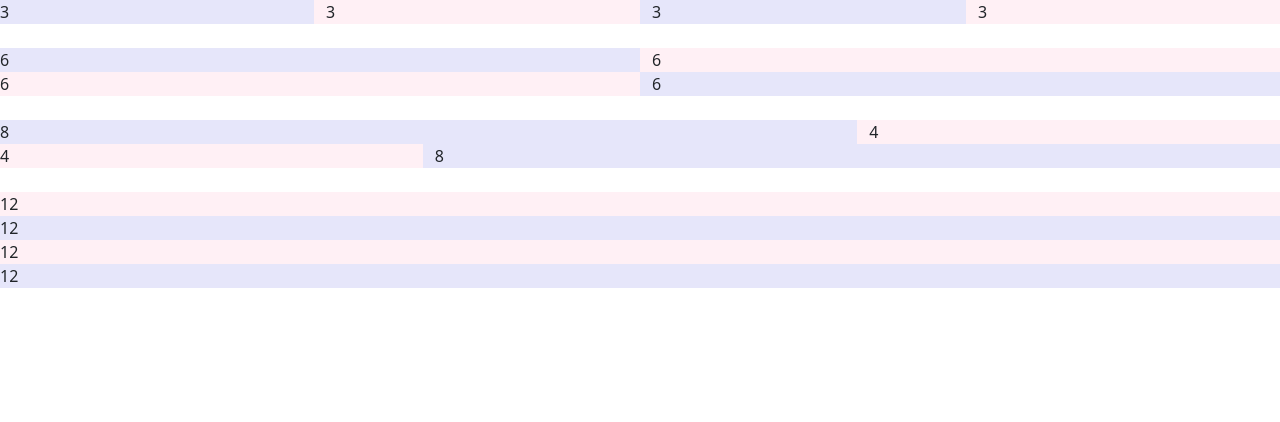
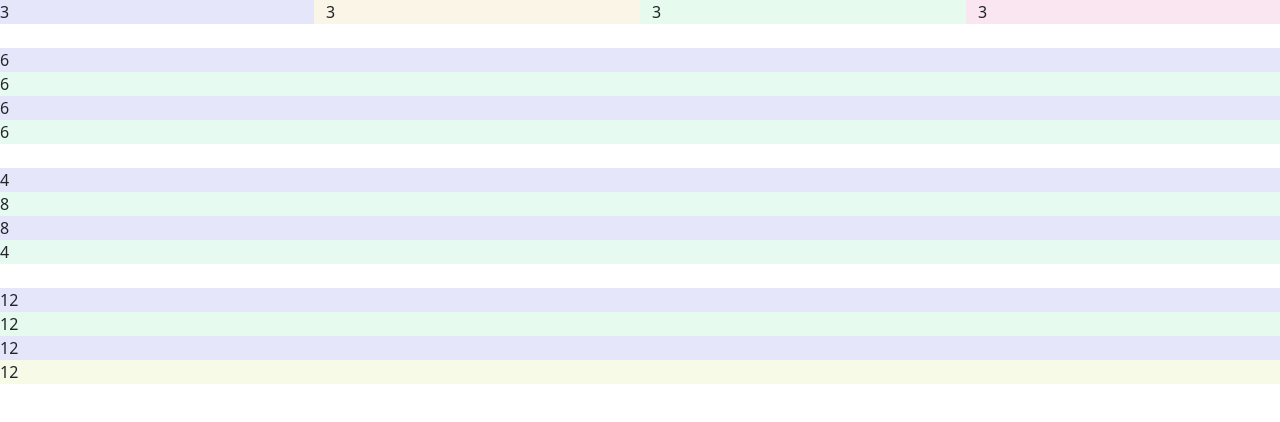
Before and after one commit to astorelloo/BTS-X, a plain HTML site: page BTS 1/BTS_1.2.html in a window 1280 px wide. Drawn offline with nearby package versions, Linux system fonts and the light colour scheme.

Commit message:
Update BTS_1.2.html finale

```diff
--- a/BTS 1/BTS_1.2.html
+++ b/BTS 1/BTS_1.2.html
@@ -1,50 +1,52 @@
-<html lang="an">
+<!DOCTYPE html>
+<html lang="en" >
 <head>
-        <meta charset="UTF-8">
+    <meta charset="utf-8">
+  <title>esercizio bts_1.2</title>
   <meta name="viewport" content="width=device-width, initial-scale=1">
-        <title>bts 1.2</title>
-        <!-- Latest compiled and minified CSS -->
   <link href="https://cdn.jsdelivr.net/npm/bootstrap@5.3.2/dist/css/bootstrap.min.css" rel="stylesheet">
-        <!-- Latest compiled JavaScript -->
   <script src="https://cdn.jsdelivr.net/npm/bootstrap@5.3.2/dist/js/bootstrap.bundle.min.js"></script>
+
 </head>
 <body>
      <div class="row">
-            <div class="col-sm-3 col-lg-3" style="background-color:lavender;"> 3 </div>
-            <div class="col-sm-3 col-lg-3" style="background-color:lavenderblush;">3</div>
-            <div class="col-sm-3 col-lg-3" style="background-color:lavender;">3</div>
-            <div class="col-sm-3 col-lg-3" style="background-color:lavenderblush;">3</div>
+      <div class="col-xl-3 col-*-12" style="background-color:lavender;"> 3 </div>
+      <div class="col-xl-3 col-*-12" style="background-color:rgb(250, 245, 230);"> 3 </div>
+      <div class="col-xl-3 col-*-12" style="background-color:rgb(230, 250, 237);"> 3 </div>
+      <div class="col-xl-3 col-*-12" style="background-color:rgb(250, 230, 240);"> 3 </div>
      </div>
      <br>
      <div class="row">
-            <div class="col-sm-6 col-lg-6" style="background-color:lavender;"> 6 </div>
-            <div class="col-sm-6 col-lg-6" style="background-color:lavenderblush;"> 6 </div>
+      <div class="col-xl-12 col-lg-6 col-*-12" style="background-color:lavender;"> 6 </div>
+      <div class="col-xl-12 col-lg-6 col-*-12" style="background-color:rgb(230, 250, 242);"> 6 </div>
      </div>
      <div class="row">
-            <div class="col-sm-6 col-lg-6" style="background-color:lavenderblush;"> 6 </div>
-            <div class="col-sm-6 col-lg-6" style="background-color:lavender;"> 6 </div>
+      <div class="col-xl-12 col-lg-6 col-*-12" style="background-color:lavender;"> 6 </div>
+      <div class="col-xl-12 col-lg-6 col-*-12" style="background-color:rgb(230, 250, 242);"> 6 </div>
      </div>
      <br>
      <div class="row">
-            <div class="col-sm-8 col-lg-8" style="background-color:lavender;"> 8 </div>
-            <div class="col-sm-4 col-lg-4" style="background-color:lavenderblush;"> 4 </div>
+      <div class="col-xl-12 col-md-4 col-*-12" style="background-color:lavender;"> 4 </div>
+      <div class="col-xl-12 col-md-8 col-*-12" style="background-color:rgb(230, 250, 242);"> 8 </div>
      </div>
      <div class="row">
-            <div class="col-sm-4 col-lg-4" style="background-color:lavenderblush;"> 4 </div>
-            <div class="col-sm-8 col-lg-8" style="background-color:lavender;"> 8 </div>
+      <div class="col-xl-12 col-md-8 col-*-12" style="background-color:lavender;"> 8 </div>
+      <div class="col-xl-12 col-md-4 col-*-12" style="background-color:rgb(230, 250, 242);"> 4 </div>
      </div>
      <br>
      <div class="row">
-            <div class="col-sm-12 col-lg-12" style="background-color:lavenderblush;"> 12 </div>
+      <div class="col-*-12" style="background-color:lavender;"> 12 </div>
      </div>
      <div class="row">
-            <div class="col-sm-12 col-lg-12" style="background-color:lavender;"> 12 </div>
+      <div class="col-*-12" style="background-color:rgb(230, 250, 238);"> 12 </div>
      </div>
      <div class="row">
-            <div class="col-sm-12 col-lg-12" style="background-color:lavenderblush;"> 12 </div>
+      <div class="col-*-12" style="background-color:lavender;"> 12 </div>
      </div>
      <div class="row">
-            <div class="col-sm-12 col-lg-12" style="background-color:lavender;"> 12 </div>
+      <div class="col-*-12" style="background-color:rgb(247, 250, 230);"> 12 </div>
      </div>
+
+
 </body>
 </html>
```
Lines whose indentation alone changed are shown as unchanged.
